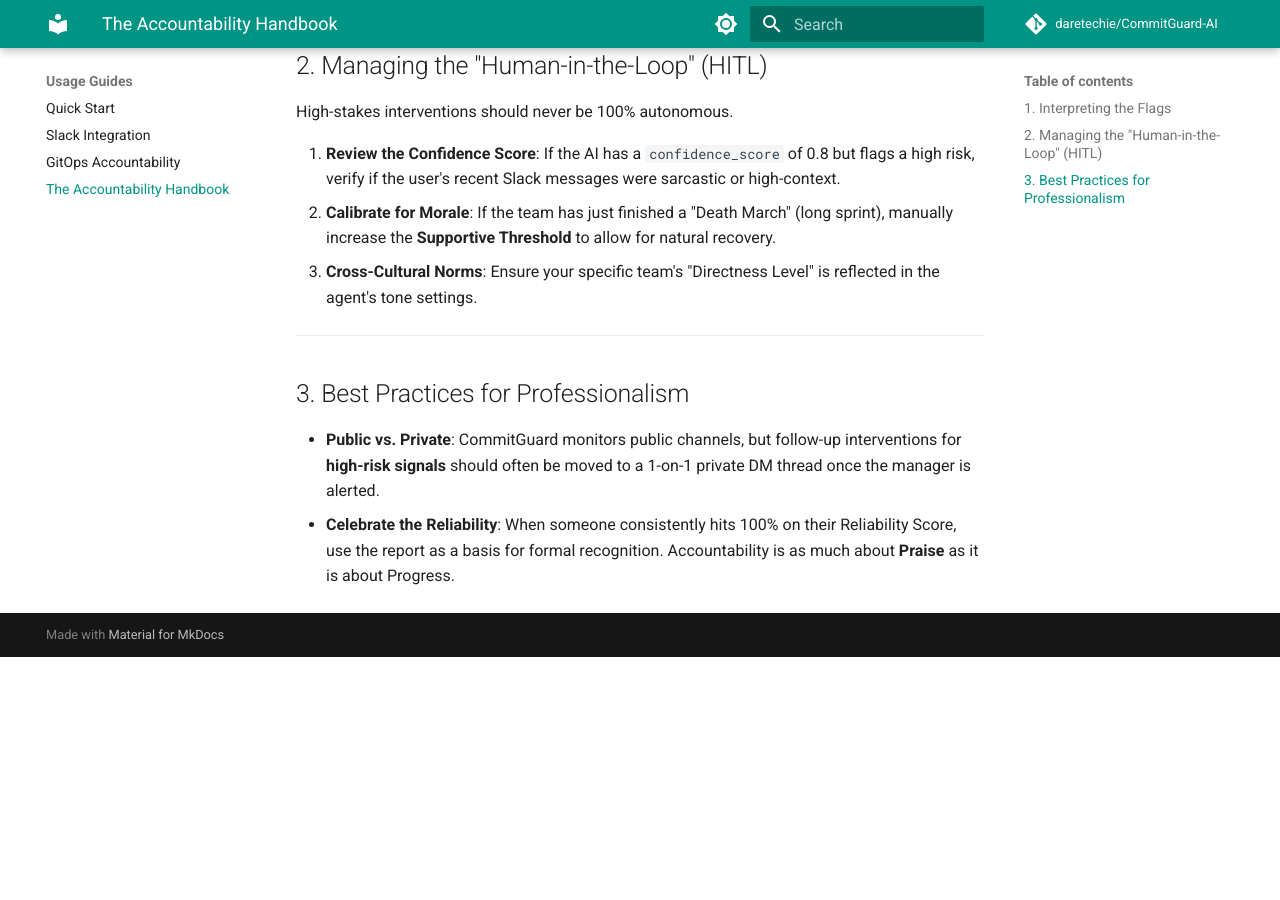
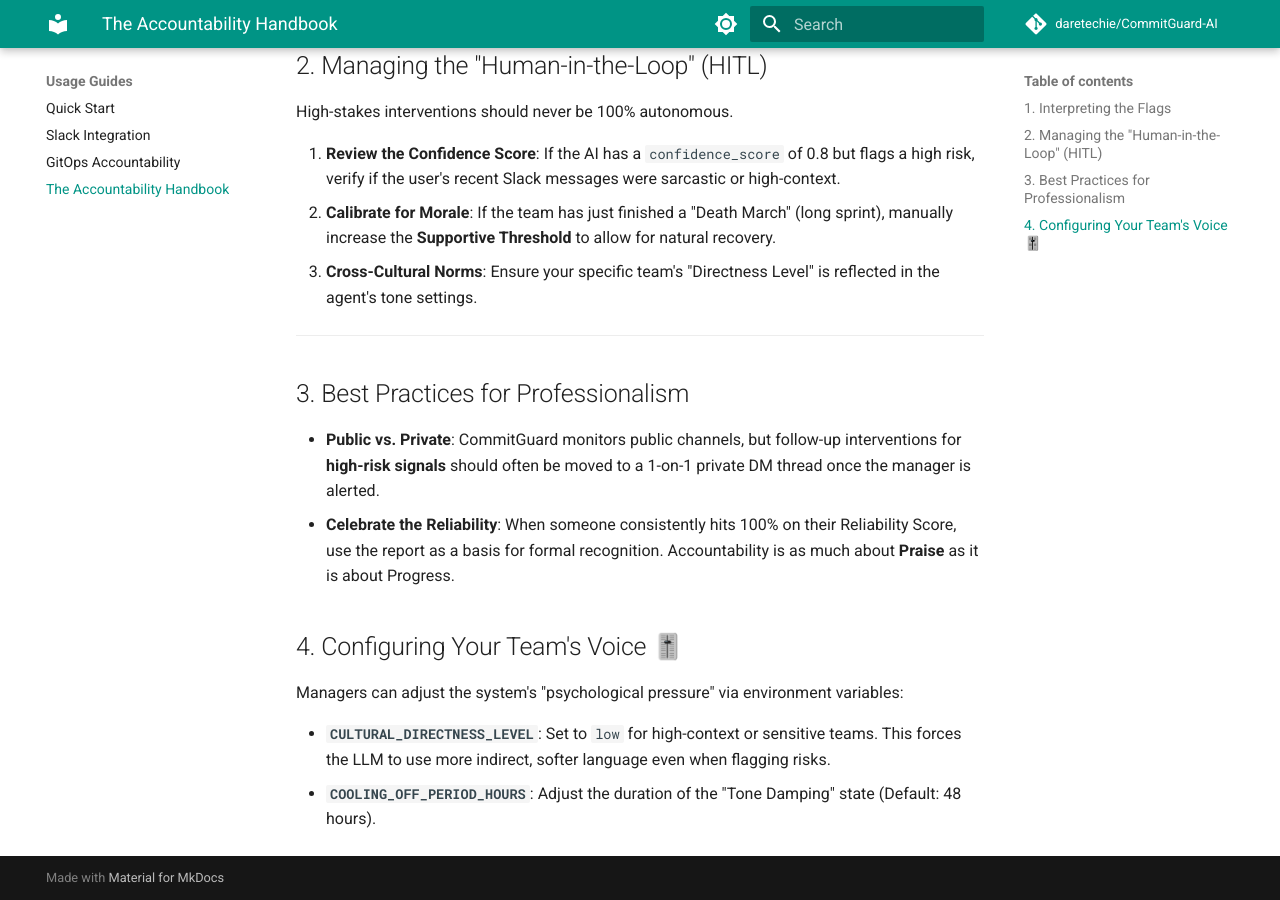
Before and after one commit to daretechie/CommitVigil, an MkDocs documentation site: the page built from docs/guides/managers.md, in a window 1280 px wide and 900 px high, scrolled down 876 px. Built offline with MkDocs 1.6.1 and Material for MkDocs 9.7.7, drawn with Linux system fonts in a browser that asks for light colours; comment, search, counter and statistics services are not loaded; before the commit the page ends 1533 px from its top, so only the background shows below that.

Commit message:
Docs: Synchronize technical ethics implementation with public guides

```diff
--- a/docs/guides/managers.md
+++ b/docs/guides/managers.md
@@ -31,3 +31,8 @@ High-stakes interventions should never be 100% autonomous.
 ## 3. Best Practices for Professionalism
 *   **Public vs. Private**: CommitGuard monitors public channels, but follow-up interventions for **high-risk signals** should often be moved to a 1-on-1 private DM thread once the manager is alerted.
 *   **Celebrate the Reliability**: When someone consistently hits 100% on their Reliability Score, use the report as a basis for formal recognition. Accountability is as much about **Praise** as it is about Progress.
+## 4. Configuring Your Team's Voice 🎚️
+Managers can adjust the system's "psychological pressure" via environment variables:
+
+*   **`CULTURAL_DIRECTNESS_LEVEL`**: Set to `low` for high-context or sensitive teams. This forces the LLM to use more indirect, softer language even when flagging risks.
+*   **`COOLING_OFF_PERIOD_HOURS`**: Adjust the duration of the "Tone Damping" state (Default: 48 hours).
```
Also changed, not shown: docs/overviews/ethics.md (+2 -1 lines), 1 other file.
